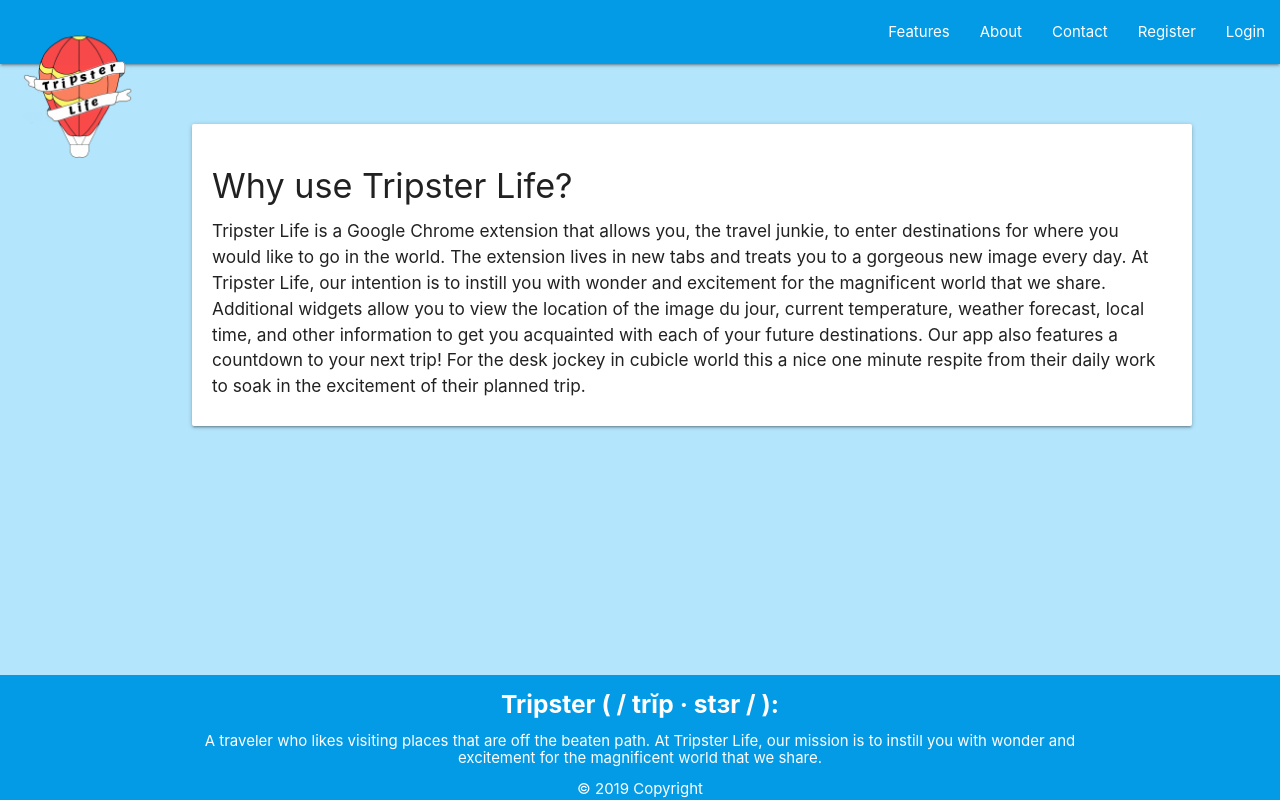
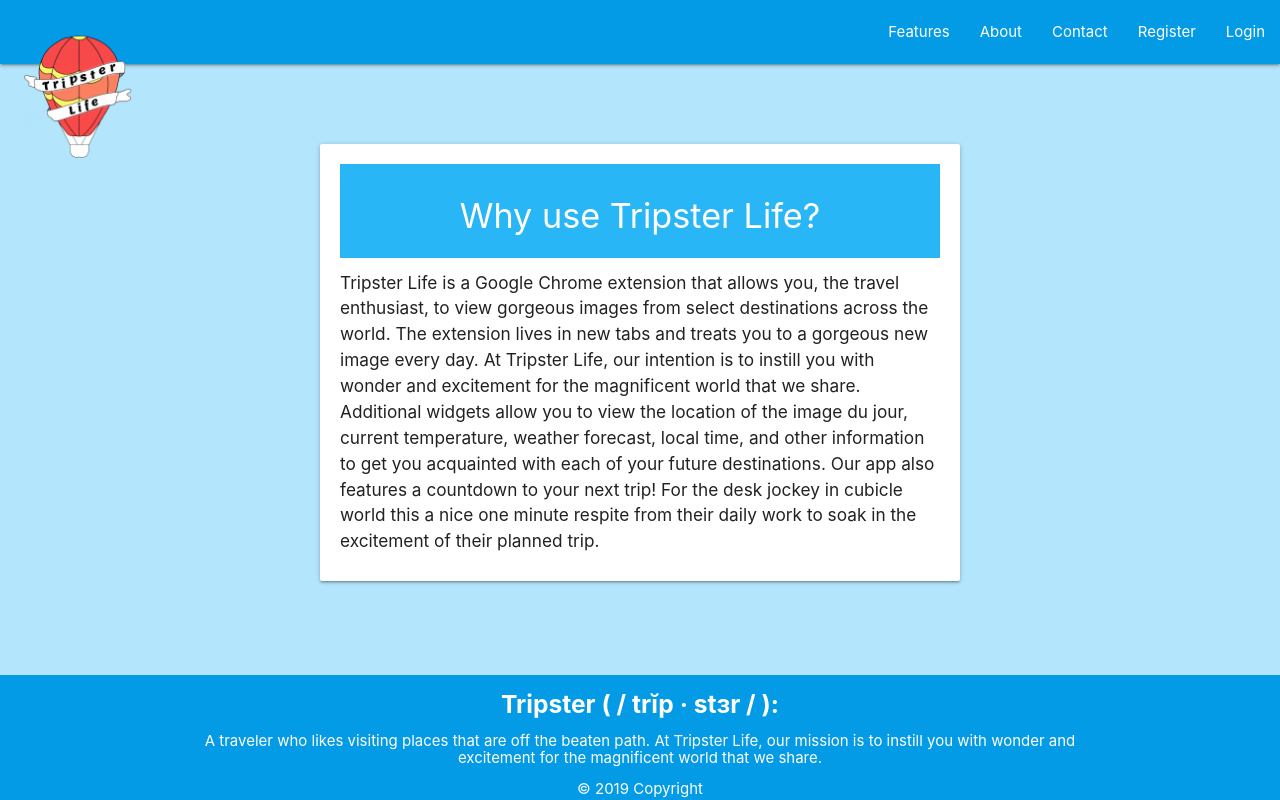
Before and after one commit to timwelsh/tripster-life, a React (Create React App) app in the folder client/: page /features in a window 1280 px wide. Built offline with nearby package versions, Linux system fonts and the light colour scheme.

Commit message:
improved style of login, register, contact, and features components/pages

```diff
--- a/client/src/components/SignIn.js
+++ b/client/src/components/SignIn.js
@@ -41,8 +41,12 @@
     const { handleSubmit } = this.props;
     return (
       <div className='container'>
-        <div className='card hoverable ' style={{ width:450, padding:20, margin:'0 auto', marginTop:"4rem" }}>
-          <span className='card-title'>Login</span>
+        <div className='card hoverable ' style={{ width:450, padding:20, margin:'0 auto', marginTop:'10vh' }}>
+          <div className='center-align'>
+            <div className='light-blue lighten-1' style={{ margin:0, padding:10 }}>
+              <span className='card-title white-text'><h4>Login</h4></span>
+            </div>
+          </div>
           <form onSubmit={handleSubmit(this.onSubmit)}>
             <div>
               <Field
@@ -58,14 +62,17 @@
                 placeholder='Password'
                 component={ CustomInput } />
 
-            { this.props.errorMessage ?
-            <div className='alert alert-danger'>
-              { this.props.errorMessage }
-            </div> : null }
-            <button type='submit' className='btn btn-primary'>Login</button>
+              { this.props.errorMessage ?
+              <div className='alert alert-danger'>
+                { this.props.errorMessage }
+              </div> : null }
+              <br></br>
+              <div className='center-align'>
+                <button type='submit' className='btn red accent-1'>Login</button>
+              </div>
             </div>
           </form>
-          <div>
+          <div className='center-align'>
             <p>Don't have an account yet? Sign up for one <a href='/signup'>here</a>!</p>
           </div>
           {/* <div className='col'>
--- a/client/src/components/SignUp.js
+++ b/client/src/components/SignUp.js
@@ -41,12 +41,12 @@
     const { handleSubmit } = this.props;
     return (
       <div className='container'>
-        <div className='card hoverable' style={{ width:450, padding:20, margin:'0 auto', marginTop:'4rem' }}>
-        <div className='light-blue lighten-1 valign-wrapper'>
+        <div className='card hoverable' style={{ width:450, padding:20, margin:'0 auto', marginTop:'10vh' }}>
           <div className='center-align'>
-            <span className='card-title white-text'><h4>Register</h4></span>
+            <div className='light-blue lighten-1' style={{ margin:0, padding:10 }}>
+              <span className='card-title white-text'><h4>Register</h4></span>
+            </div>
           </div>
-        </div>
           <div className='col'>
             <form onSubmit={handleSubmit(this.onSubmit)}>
               <Field
--- a/client/src/pages/Contact.js
+++ b/client/src/pages/Contact.js
@@ -1,4 +1,4 @@
-import React, { Component } from "react";
+import React, { Component } from 'react';
 import axios from 'axios';
 
 class Contact extends Component {
@@ -30,28 +30,28 @@
         // const { handleSubmit } = this.props;
         return (
             <div className='container'>
-                <div className='card hoverable' style={{ width:600, padding:20, margin:'0 auto', marginTop:"4rem" }}>
-                    <div className="row">
-                        <form method='POST' action='send' /* onSubmit={handleSubmit(this.onSubmit)} */ className="col s12" id='contactForm'>
+                <div className='card hoverable' style={{ width:450, padding:10, margin:'0 auto', marginTop:'10vh' }}>
+                    <div className='row'>
+                        <form method='POST' action='send' /* onSubmit={handleSubmit(this.onSubmit)} */ className='col s12' id='contactForm'>
                             <div className='center-align'>
-                                <div className='light-blue lighten-1'>
+                                <div className='light-blue lighten-1' style={{ margin:0, marginTop:10, padding:10 }}>
                                     <span className='card-title white-text'><h4>Send us a message</h4></span>
                                 </div>
-                                <div className="row">
-                                    <div className="input-field col s6">
-                                    <input placeholder="Name" id="name" type="text" className="validate" />
+                                <div className='row'>
+                                    <div className='input-field col s6'>
+                                    <input placeholder='Name' id='name' type='text' className='validate' />
                                     </div>
-                                    <div className="input-field col s6">
-                                    <input placeholder='Email' id="email" type="email" className="validate" />
+                                    <div className='input-field col s6'>
+                                    <input placeholder='Email' id='email' type='email' className='validate' />
                                     </div>
                                 </div>
-                                <div className="row">
-                                    <div className="input-field col s12">
-                                    <textarea placeholder='Message' id="message" type="text" className="materialize-textarea" />
+                                <div className='row'>
+                                    <div className='input-field col s12'>
+                                    <textarea placeholder='Message' id='message' type='text' className='materialize-textarea' />
                                     </div>
                                 </div>
                                 <div className='center-align'>
-                                    <button type="submit" className="btn red accent-1" onClick={this.sendEmail} style={{marginTop: "1rem"}}>Send</button>
+                                    <button type='submit' className='btn red accent-1' onClick={this.sendEmail}>Send</button>
                                 </div>
                             </div>
                         </form>
--- a/client/src/pages/Features.js
+++ b/client/src/pages/Features.js
@@ -1,27 +1,31 @@
-import React, { Component } from "react";
+import React, { Component } from 'react';
 
 class Features extends Component {
     render() {
         return (
             <div className='container'>
-                <div className='card hoverable' style={{ width:1000, padding:20, margin:'0 auto', marginTop:"4rem" }}>
-                    <h4>Why use Tripster Life?</h4>
-                    <h6 style={{lineHeight: "150%"}}>
+                <div className='card hoverable' style={{ width:'50vw', padding:20, margin:'0 auto', marginTop:'10vh' }}>
+                <div className='center-align'>
+                    <div className='light-blue lighten-1' style={{ margin:0, padding:10 }}>
+                    <span className='card-title white-text'><h4>Why use Tripster Life?</h4></span>
+                    </div>
+                </div>
+                    <h6 style={{lineHeight: '150%'}}>
                     Tripster Life is a Google Chrome extension
-                    that allows you, the travel junkie, to enter
-                    destinations for where you would like to go
-                    in the world. The extension lives in new tabs
-                    and treats you to a gorgeous new image every
-                    day. At Tripster Life, our intention is to
-                    instill you with wonder and excitement for the
-                    magnificent world that we share. Additional widgets
-                    allow you to view the location of the image du jour,
-                    current temperature, weather forecast, local time,
-                    and other information to get you acquainted with each
-                    of your future destinations. Our app also features a
-                    countdown to your next trip! For the desk jockey in
-                    cubicle world this a nice one minute respite from
-                    their daily work to soak in the excitement of their
+                    that allows you, the travel enthusiast, to
+                    view gorgeous images from select destinations
+                    across the world. The extension lives in new
+                    tabs and treats you to a gorgeous new image
+                    every day. At Tripster Life, our intention is
+                    to instill you with wonder and excitement for
+                    the magnificent world that we share. Additional
+                    widgets allow you to view the location of the
+                    image du jour, current temperature, weather forecast,
+                    local time, and other information to get you acquainted
+                    with each of your future destinations. Our app also
+                    features a countdown to your next trip! For the desk
+                    jockey in cubicle world this a nice one minute respite
+                    from their daily work to soak in the excitement of their
                     planned trip.
                     </h6>
                 </div>
```
Also changed, not shown: client/src/pages/About.js (+38 -38 lines), client/src/utils/2U-quiz_1a.PNG (added), client/src/utils/2U-quiz_1b.PNG (added).
